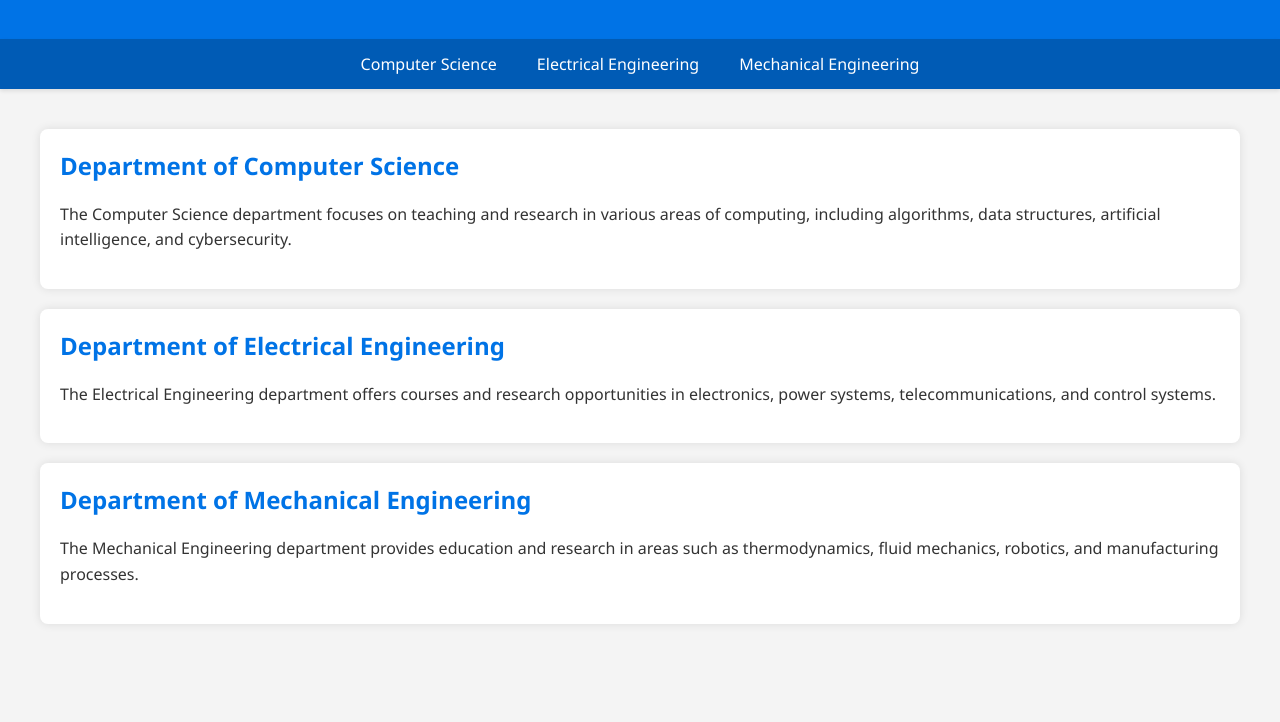
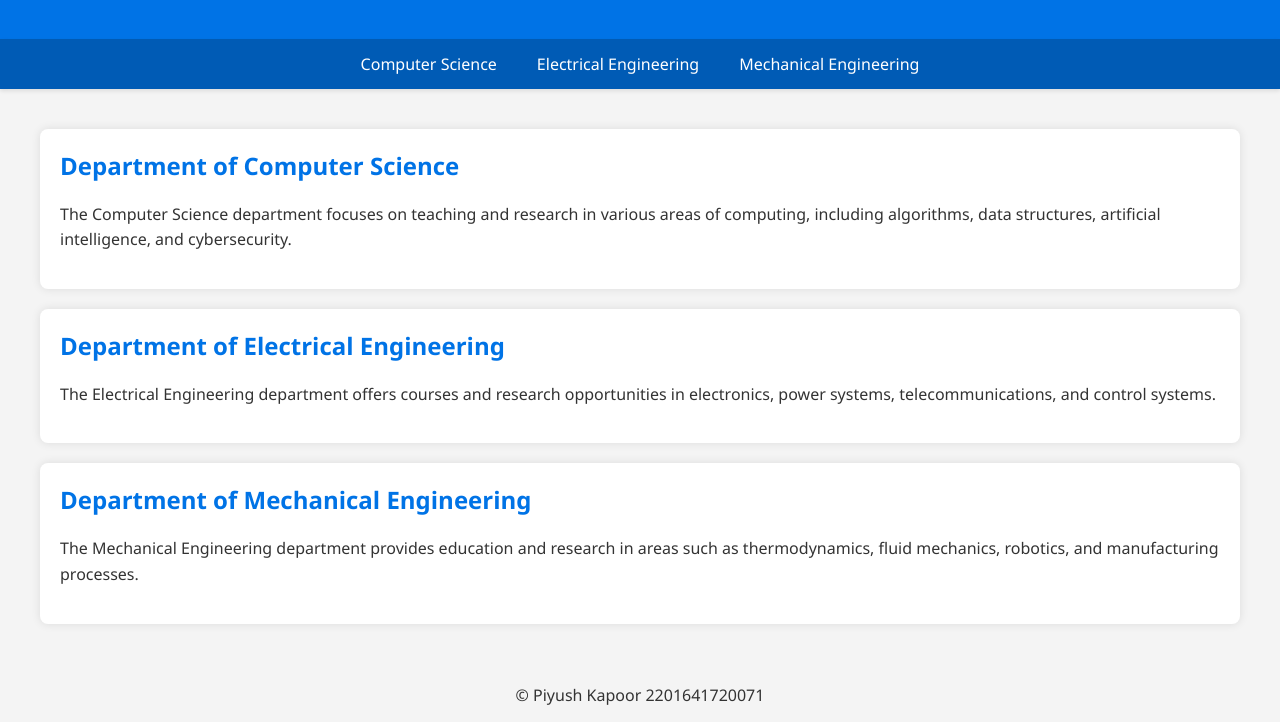
Before and after one commit to PiyushKapoor-14012003/Web-Technology-Lab, a plain HTML site: page 3rd-Year/Experiment 1/departments.html in a window 1280 px wide. Shown: the part 87-809 px from the top of the page. Drawn offline with Linux system fonts and the light colour scheme.

Commit message:
modified:   3rd-Year/Experiment 1/departments.html

```diff
--- a/3rd-Year/Experiment 1/departments.html
+++ b/3rd-Year/Experiment 1/departments.html
@@ -83,5 +83,8 @@
             <p>The Mechanical Engineering department provides education and research in areas such as thermodynamics, fluid mechanics, robotics, and manufacturing processes.</p>
         </section>
     </div>
+    <footer style="text-align: center; margin-top: 20px;">
+        <p>&copy; Piyush Kapoor 2201641720071 </p>
+    </footer>
 </body>
 </html>
```
